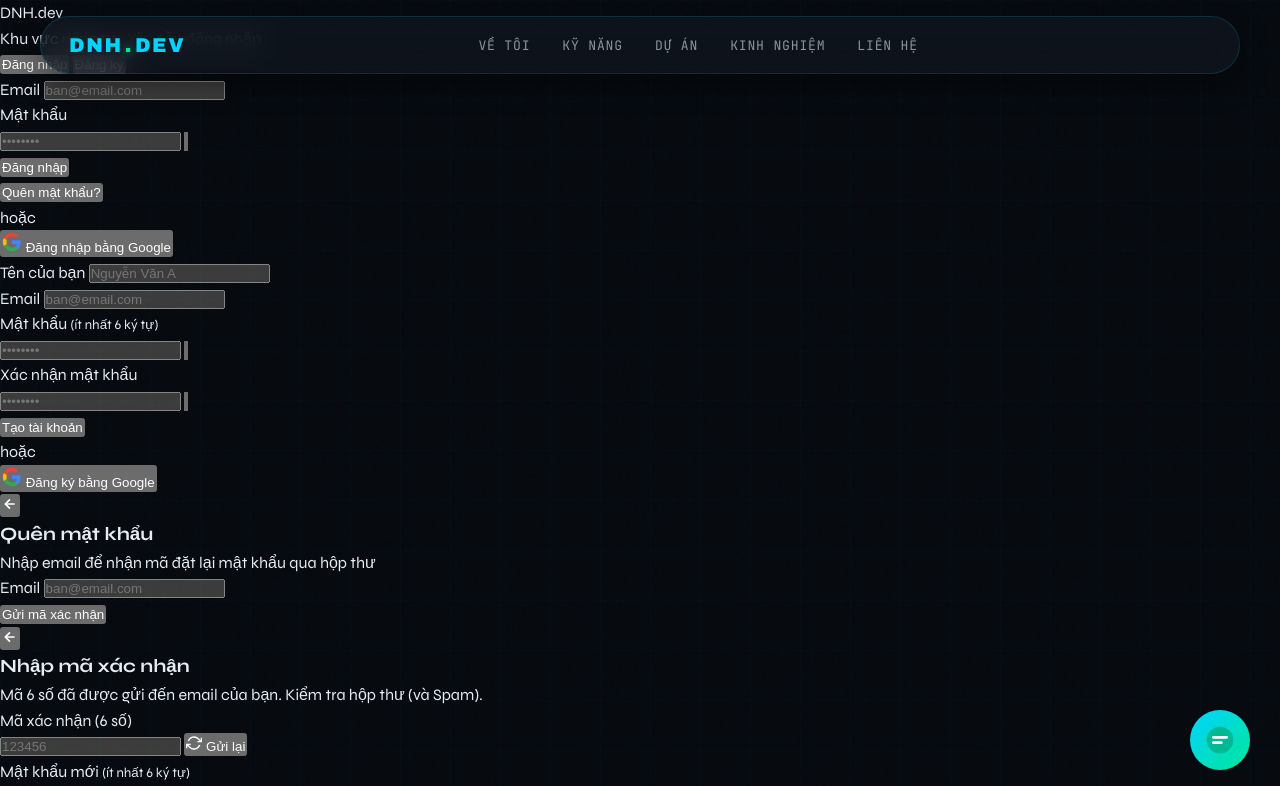
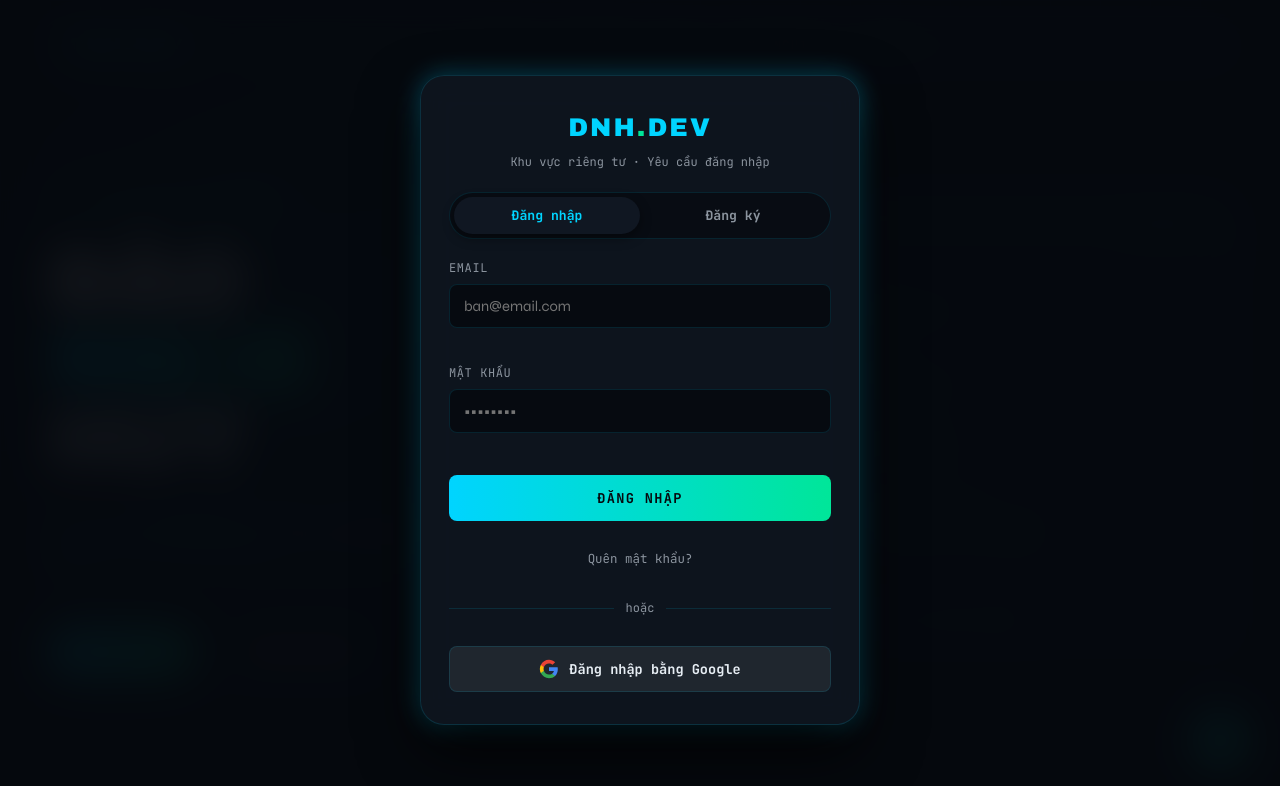
Before and after one commit to huydao24/portfolio, a plain HTML site: page index.html in a window 1280 px wide. Shown: the top 786 px of the page. Drawn offline with nearby package versions, Linux system fonts and the light colour scheme.

Commit message:
fdfjhhjbs

```diff
--- a/style.css
+++ b/style.css
@@ -1711,3 +1711,299 @@
 @media (min-width: 769px) {
   .mobile-only { display: none !important; }
 }
+
+/* ==========================================================================
+   AUTHENTICATION OVERLAY STYLES (auth-ui.js)
+   ========================================================================== */
+#auth-overlay {
+  position: fixed;
+  inset: 0;
+  z-index: 999999;
+  background: rgba(6, 9, 14, 0.95);
+  backdrop-filter: blur(20px);
+  -webkit-backdrop-filter: blur(20px);
+  display: flex;
+  align-items: center;
+  justify-content: center;
+  padding: 20px;
+  animation: fadeIn 0.4s ease-out forwards;
+}
+
+#auth-overlay.auth-hidden {
+  opacity: 0;
+  pointer-events: none;
+  transition: opacity 0.4s ease-out;
+}
+
+.auth-glass {
+  width: 100%;
+  max-width: 440px;
+  background: rgba(16, 23, 34, 0.85);
+  border: 1px solid var(--surface-glass-border);
+  border-radius: var(--radius-lg);
+  padding: 32px 28px;
+  box-shadow: 0 25px 60px rgba(0, 0, 0, 0.8), var(--glow-cyan);
+  backdrop-filter: blur(16px);
+  display: flex;
+  flex-direction: column;
+  gap: 20px;
+}
+
+.auth-brand {
+  text-align: center;
+}
+
+.auth-brand-logo {
+  font-family: var(--font-accent);
+  font-size: 1.6rem;
+  letter-spacing: 0.08em;
+  color: var(--secondary);
+  text-transform: uppercase;
+}
+
+.auth-brand-dot {
+  color: var(--accent);
+}
+
+.auth-brand-sub {
+  font-family: var(--font-mono);
+  font-size: 0.75rem;
+  color: var(--text-muted);
+  margin-top: 4px;
+}
+
+.auth-tabs {
+  display: flex;
+  background: rgba(6, 9, 14, 0.6);
+  border-radius: var(--radius-full);
+  padding: 4px;
+  border: 1px solid var(--border);
+}
+
+.auth-tab {
+  flex: 1;
+  background: none;
+  border: none;
+  color: var(--text-muted);
+  font-family: var(--font-mono);
+  font-size: 0.82rem;
+  font-weight: 700;
+  padding: 10px;
+  border-radius: var(--radius-full);
+  cursor: pointer;
+  transition: all var(--transition-fast);
+}
+
+.auth-tab.active {
+  background: var(--surface2);
+  color: var(--secondary);
+  box-shadow: 0 4px 12px rgba(0, 0, 0, 0.4);
+}
+
+.auth-form {
+  display: flex;
+  flex-direction: column;
+  gap: 16px;
+  transition: opacity 0.2s;
+}
+
+.auth-form.hidden {
+  display: none !important;
+}
+
+.auth-field {
+  display: flex;
+  flex-direction: column;
+  gap: 6px;
+}
+
+.auth-field label {
+  font-family: var(--font-mono);
+  font-size: 0.75rem;
+  color: var(--text-muted);
+  letter-spacing: 0.05em;
+  text-transform: uppercase;
+}
+
+.auth-field label small {
+  font-size: 0.68rem;
+  color: rgba(139, 148, 158, 0.6);
+  text-transform: none;
+}
+
+.auth-field input {
+  width: 100%;
+  background: rgba(6, 9, 14, 0.8);
+  border: 1px solid var(--border);
+  border-radius: var(--radius-sm);
+  padding: 12px 14px;
+  font-family: var(--font-heading);
+  font-size: 0.92rem;
+  color: var(--text);
+  outline: none;
+  transition: border-color var(--transition-fast), box-shadow var(--transition-fast);
+}
+
+.auth-field input:focus {
+  border-color: var(--secondary);
+  box-shadow: 0 0 0 3px rgba(0, 212, 255, 0.15);
+}
+
+.auth-password-wrap {
+  position: relative;
+}
+
+.auth-password-wrap input {
+  padding-right: 44px;
+}
+
+.auth-eye-btn {
+  position: absolute;
+  right: 12px;
+  top: 50%;
+  transform: translateY(-50%);
+  background: none;
+  border: none;
+  cursor: pointer;
+  color: var(--text-muted);
+  padding: 4px;
+  display: flex;
+  align-items: center;
+  transition: color var(--transition-fast);
+}
+
+.auth-eye-btn:hover {
+  color: var(--secondary);
+}
+
+.auth-field-error {
+  font-family: var(--font-mono);
+  font-size: 0.7rem;
+  color: var(--danger);
+  min-height: 14px;
+}
+
+.auth-server-error {
+  font-family: var(--font-mono);
+  font-size: 0.78rem;
+  color: var(--danger);
+  background: rgba(255, 59, 92, 0.1);
+  border: 1px solid rgba(255, 59, 92, 0.3);
+  border-radius: var(--radius-sm);
+  padding: 10px 14px;
+  display: none;
+}
+
+.auth-server-error:not(:empty) {
+  display: block;
+}
+
+.auth-submit-btn {
+  width: 100%;
+  padding: 14px;
+  margin-top: 6px;
+  background: linear-gradient(90deg, var(--secondary), var(--accent));
+  border: none;
+  border-radius: var(--radius-sm);
+  color: #06090e;
+  font-family: var(--font-mono);
+  font-size: 0.85rem;
+  font-weight: 700;
+  letter-spacing: 0.1em;
+  text-transform: uppercase;
+  cursor: pointer;
+  transition: all var(--transition-fast);
+  display: flex;
+  align-items: center;
+  justify-content: center;
+  gap: 10px;
+}
+
+.auth-submit-btn:hover:not(:disabled) {
+  transform: translateY(-2px);
+  box-shadow: 0 0 20px rgba(0, 212, 255, 0.4);
+}
+
+.auth-divider {
+  display: flex;
+  align-items: center;
+  text-align: center;
+  color: var(--text-muted);
+  font-family: var(--font-mono);
+  font-size: 0.75rem;
+  margin: 12px 0;
+}
+
+.auth-divider::before, .auth-divider::after {
+  content: '';
+  flex: 1;
+  border-bottom: 1px solid var(--border);
+}
+
+.auth-divider span {
+  padding: 0 12px;
+}
+
+.auth-google-btn {
+  width: 100%;
+  padding: 12px;
+  background: rgba(255, 255, 255, 0.08);
+  border: 1px solid var(--border);
+  border-radius: var(--radius-sm);
+  color: var(--text);
+  font-family: var(--font-mono);
+  font-size: 0.85rem;
+  font-weight: 600;
+  cursor: pointer;
+  display: flex;
+  align-items: center;
+  justify-content: center;
+  gap: 10px;
+  transition: all var(--transition-fast);
+}
+
+.auth-google-btn:hover {
+  background: rgba(255, 255, 255, 0.15);
+  border-color: var(--secondary);
+}
+
+.nav-logout-btn {
+  font-family: var(--font-mono);
+  font-size: 0.75rem;
+  color: var(--danger);
+  background: rgba(255, 59, 92, 0.1);
+  border: 1px solid rgba(255, 59, 92, 0.3);
+  border-radius: var(--radius-full);
+  padding: 6px 14px;
+  cursor: pointer;
+  display: flex;
+  align-items: center;
+  gap: 6px;
+  transition: all var(--transition-fast);
+}
+
+.nav-logout-btn:hover {
+  background: var(--danger);
+  color: white;
+  box-shadow: 0 0 15px rgba(255, 59, 92, 0.4);
+}
+
+.auth-forgot-link-wrap {
+  text-align: center;
+  margin-top: 8px;
+}
+
+.auth-forgot-link {
+  font-family: var(--font-mono);
+  font-size: 0.78rem;
+  color: var(--text-muted);
+  background: none;
+  border: none;
+  cursor: pointer;
+  transition: color var(--transition-fast);
+}
+
+.auth-forgot-link:hover {
+  color: var(--secondary);
+  text-decoration: underline;
+}
```
